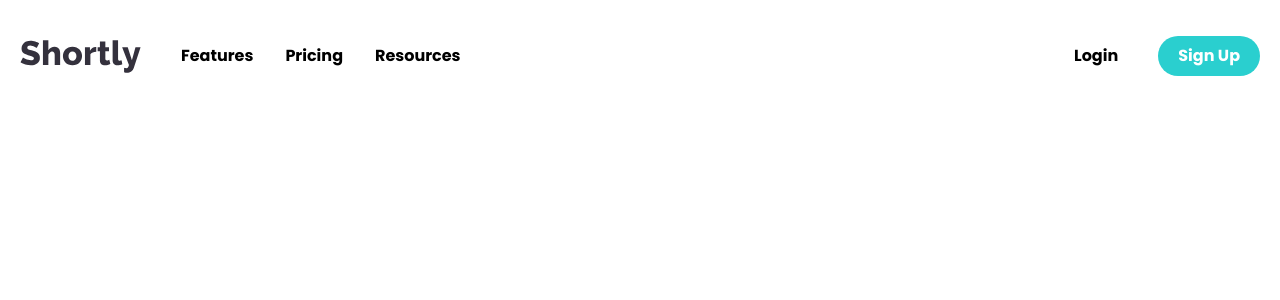
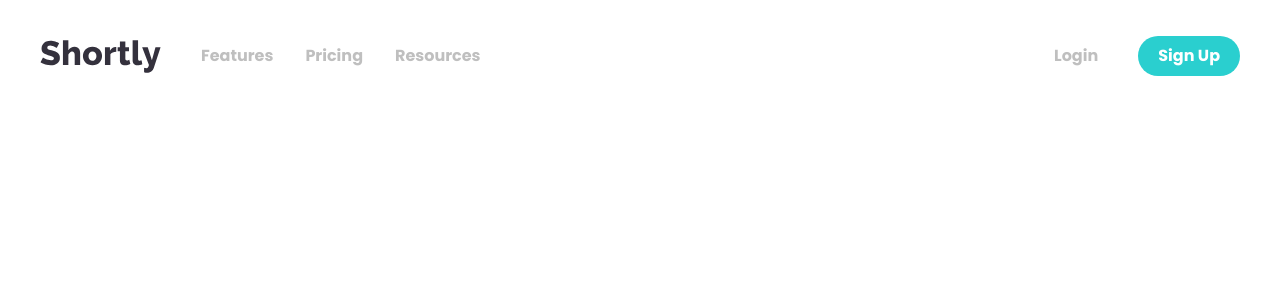
Before and after one commit to Siedemus/shortly, a Next.js app: page / in a window 1280 px wide. Shown: the top 300 px of the page. Built offline with nearby package versions, Linux system fonts and the light colour scheme.

Commit message:
change navigation styles

```diff
--- a/src/components/Navigation.js
+++ b/src/components/Navigation.js
@@ -9,10 +9,10 @@ const Navigation = () => {
   const [isOpen, setIsOpen] = useState(false);
 
   return (
-    <nav className="max-w-[1500px] mx-auto my-9 flex items-center gap-10 justify-between">
+    <nav className="my-9 px-5 flex items-center gap-10 justify-between">
       <Image src={logo} alt="shortly logo" />
       <div className="md:flex w-full justify-between items-center hidden">
-        <ul className="flex text-gray gap-8 font-bold">
+        <ul className="flex text-grayish gap-8 font-bold">
           <li className="hover:text-veryDarkViolet duration-200">
             <Link href="/features">Features</Link>
           </li>
@@ -24,7 +24,7 @@ const Navigation = () => {
           </li>
         </ul>
         <div className="flex gap-10">
-          <button className="text-gray font-bold hover:text-veryDarkViolet duration-200">
+          <button className="text-grayish font-bold hover:text-veryDarkViolet duration-200">
             Login
           </button>
           <button className="text-white font-bold bg-cyan py-2 px-5 rounded-full hover:bg-opacity-50 duration-200">
@@ -37,27 +37,27 @@ const Navigation = () => {
         className="w-9 h-7 flex justify-between flex-col cursor-pointer md:hidden"
       >
         <div
-          className={`bg-gray w-full h-1 duration-300 ${
+          className={`bg-grayish w-full h-1 duration-300 ${
             isOpen ? "rotate-45 translate-y-3" : ""
           }`}
         ></div>
         <div
-          className={`bg-gray w-full h-1 duration-300 ${
+          className={`bg-grayish w-full h-1 duration-300 ${
             isOpen ? "opacity-0" : ""
           }`}
         ></div>
         <div
-          className={`bg-gray w-full h-1 duration-300 ${
+          className={`bg-grayish w-full h-1 duration-300 ${
             isOpen ? "-rotate-45 -translate-y-3" : ""
           }`}
         ></div>
       </div>
       <div
-        className={`absolute right-5 left-5 top-24 bg-darkViolet text-white p-5 flex items-center flex-col text-center rounded-xl font-bold duration-500 ${
+        className={`absolute right-5 left-5 top-24 bg-darkViolet text-white p-5 flex items-center flex-col text-center rounded-xl font-bold duration-500 z-50 ${
           isOpen ? "-translate-y-0" : "-translate-y-[700px]"
         }`}
       >
-        <ul className="flex flex-col gap-2 p-5">
+        <ul className="flex flex-col gap-6 p-5">
           <li>
             <Link
               href="/features"
```
